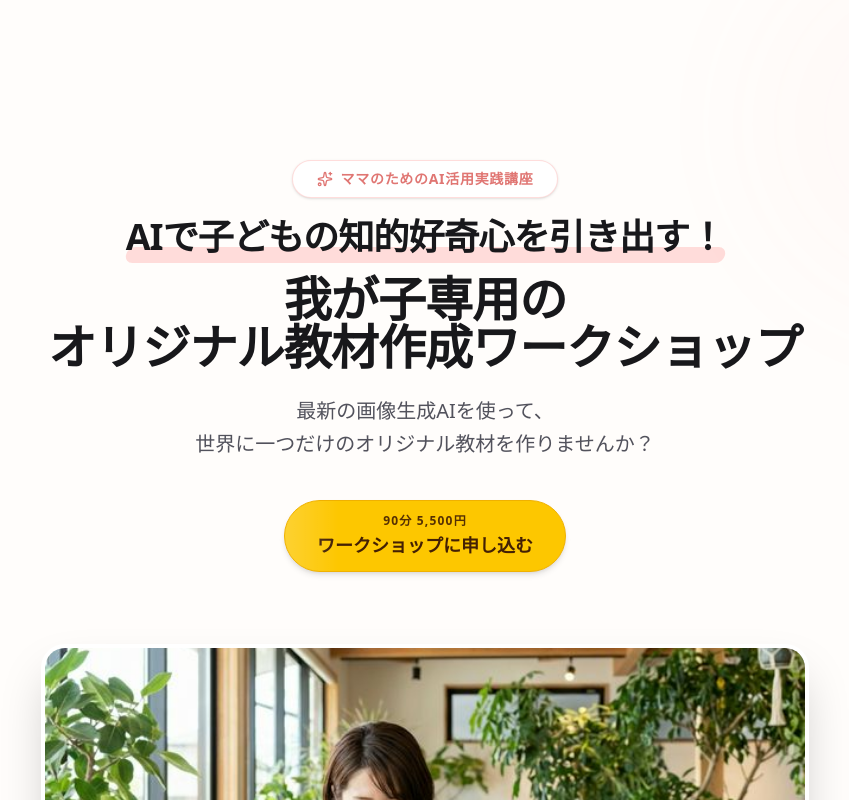
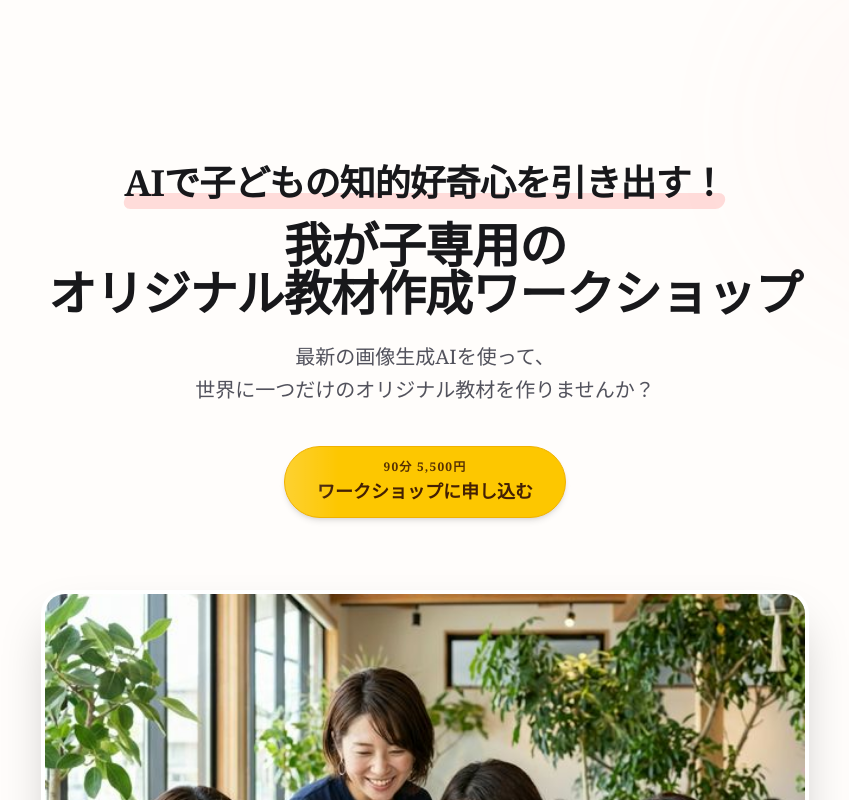
Before and after one commit to makikatsume0503-source/nanobananapro-workshop, a Next.js app: page / in a window 1280 px wide. Shown: the top 800 px of the page, without its empty margins (215-1064 px from the left). Built offline with nearby package versions, Linux system fonts and the light colour scheme.

Commit message:
Redesign: Elegant Pink & Gold theme with Mincho font for workshop

```diff
--- a/src/app/globals.css
+++ b/src/app/globals.css
@@ -12,9 +12,11 @@
 
 @layer base {
   body {
-    background-color: var(--color-background-dark);
-    color: var(--color-text-primary);
-    font-family: var(--font-inter), sans-serif;
+    background-color: #FFFDFB;
+    /* Warm off-white */
+    color: #333333;
+    /* Dark gray for readability */
+    font-family: var(--font-noto-serif-jp), serif;
     scroll-behavior: smooth;
     -webkit-font-smoothing: antialiased;
     -moz-osx-font-smoothing: grayscale;
--- a/src/app/layout.tsx
+++ b/src/app/layout.tsx
@@ -1,5 +1,5 @@
 import type { Metadata } from "next";
-import { Inter, Noto_Sans_JP } from "next/font/google";
+import { Inter, Noto_Sans_JP, Noto_Serif_JP } from "next/font/google";
 import "./globals.css";
 
 const inter = Inter({
@@ -12,8 +12,14 @@ const notoSansJP = Noto_Sans_JP({
   subsets: ["latin"],
 });
 
+const notoSerifJP = Noto_Serif_JP({
+  variable: "--font-noto-serif-jp",
+  subsets: ["latin"],
+  weight: ["300", "400", "500", "600", "700"],
+});
+
 export const metadata: Metadata = {
-  title: "AIでオリジナル教材作成ワークショップ",
+  title: "オリジナルアプリ作成ワークショップ",
   description: "AIを使ってプログラミング未経験でもオリジナルアプリが作成できるワークショップ。90分であなただけのアプリを完成させましょう！",
   icons: {
     icon: "/favicon.png",
@@ -28,7 +34,7 @@ export default function RootLayout({
   return (
     <html lang="ja">
       <body
-        className={`${inter.variable} ${notoSansJP.variable} antialiased`}
+        className={`${inter.variable} ${notoSansJP.variable} ${notoSerifJP.variable} antialiased`}
       >
         {children}
       </body>
--- a/src/app/page.tsx
+++ b/src/app/page.tsx
@@ -38,7 +38,7 @@ const staggerContainer = {
 
 export default function NanobananaWorkshopLP() {
     return (
-        <div className="min-h-screen bg-[#FFFDFB] text-zinc-800 font-sans selection:bg-[#FF8E8B] selection:text-white">
+        <div className="min-h-screen bg-[#FFFDFB] text-zinc-800 font-serif selection:bg-[#FF8E8B] selection:text-white">
 
             {/* 1. Hero Section */}
             <section className="relative pt-32 pb-20 md:pt-40 md:pb-28 overflow-hidden">
@@ -54,12 +54,7 @@ export default function NanobananaWorkshopLP() {
                         transition={{ duration: 0.8 }}
                         className="text-center max-w-4xl mx-auto"
                     >
-                        <div className="inline-block mb-4 px-6 py-2 rounded-full bg-white shadow-sm border border-[#FF8E8B]/30">
-                            <span className="text-sm font-semibold tracking-wider text-[#E07673] uppercase flex items-center gap-2">
-                                <Sparkles className="w-4 h-4" />
-                                ママのためのAI活用実践講座
-                            </span>
-                        </div>
+
                         <h1 className="text-[18px] sm:text-2xl md:text-3xl lg:text-4xl font-bold leading-tight mb-6 text-zinc-900 tracking-tight">
                             <span className="whitespace-nowrap relative z-10 inline-block">
                                 <span className="absolute -bottom-1 left-0 w-full h-3 sm:h-4 bg-[#FF8E8B]/30 -z-10 rounded-full transform -skew-x-12"></span>
```
